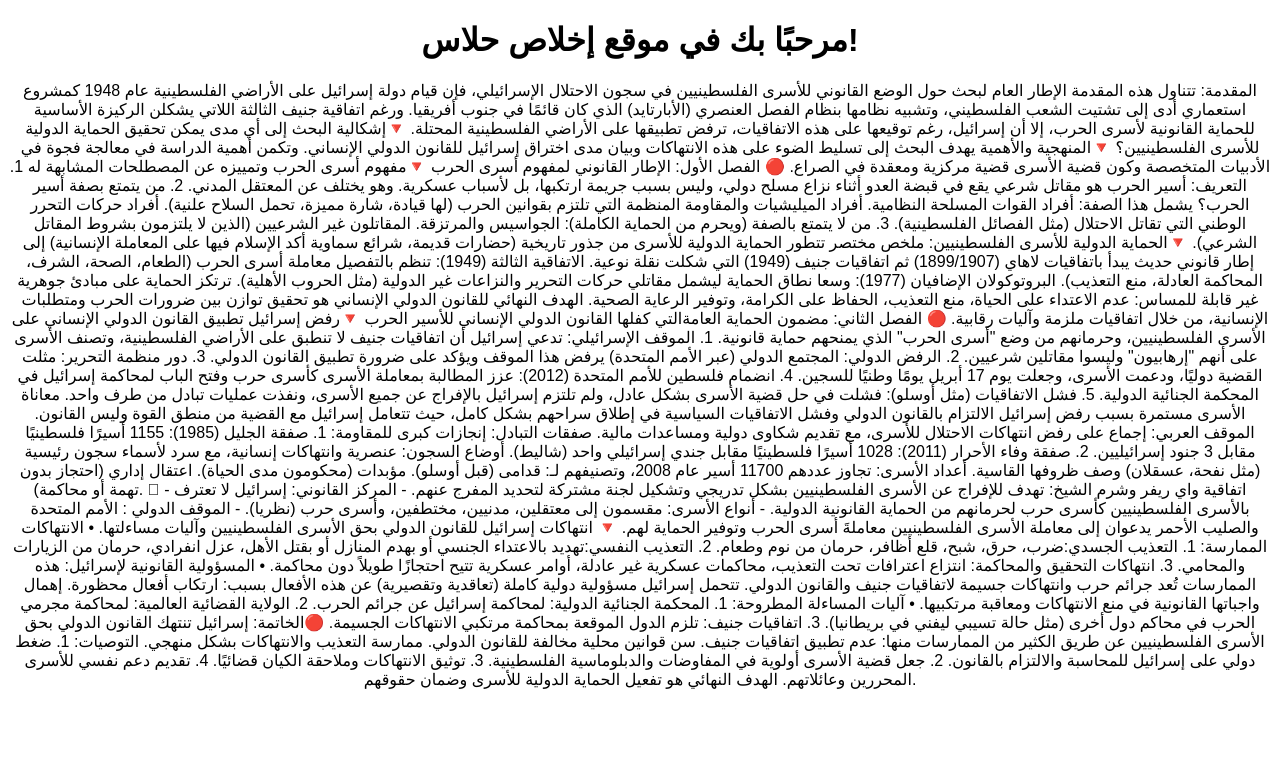
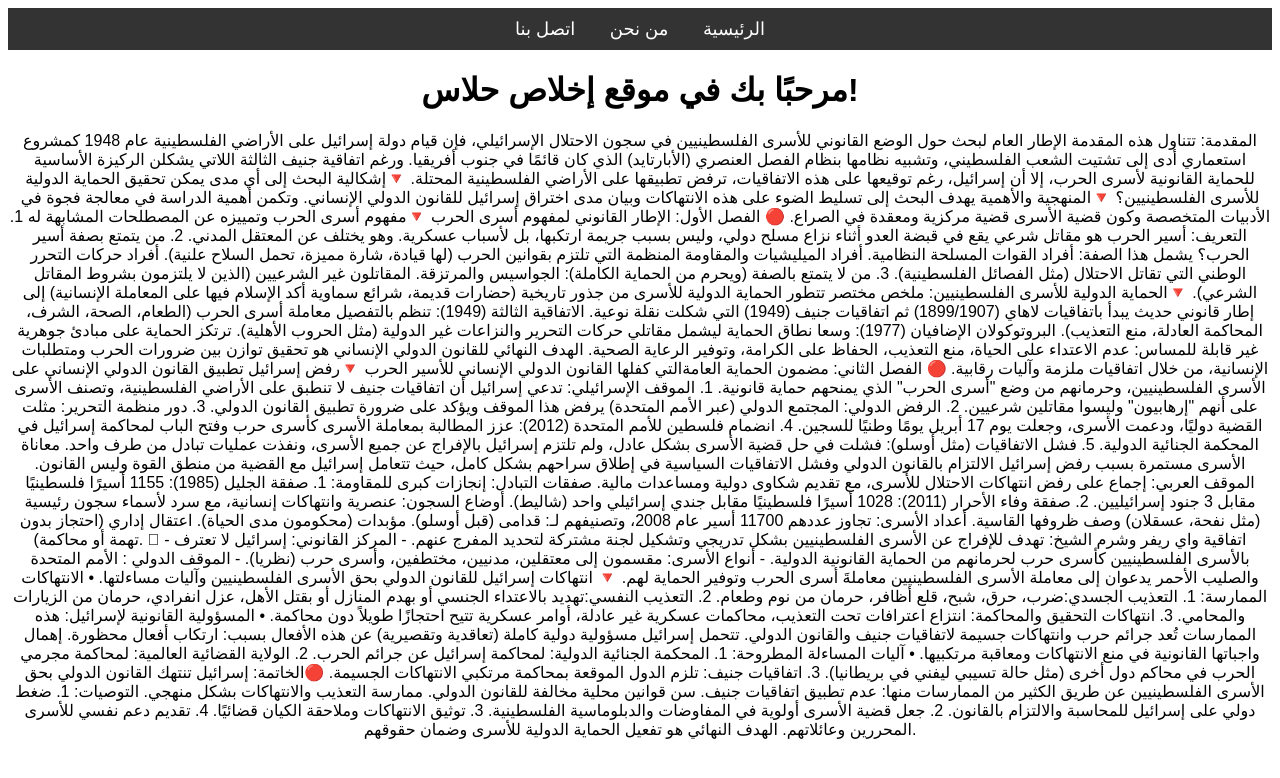
Before and after one commit to KALICHEILYES/TahrirStudies, a plain HTML site: page Page1.html in a window 1280 px wide. Drawn offline with Linux system fonts and the light colour scheme.

Commit message:
Update Page1.html
Signed-off-by: KALICHEILYES <88803629+KALICHEILYES@users.noreply.github.com>

```diff
--- a/Page1.html
+++ b/Page1.html
@@ -3,8 +3,14 @@
 <head>
     <meta charset="UTF-8">
     <title>موقعي التجريبي</title>
+      <link rel="stylesheet" href="Style.css">
 </head>
 <body style="text-align:center; font-family:Arial;">
+    <nav>
+    <a href="Page1.html">الرئيسية</a>
+    <a href="HTMLPage2.html">من نحن</a>
+    <a href="HTMLPage3.html">اتصل بنا</a>
+</nav>
     <h1>مرحبًا بك في موقع إخلاص حلاس!</h1>
     <p> المقدمة:
 
```
